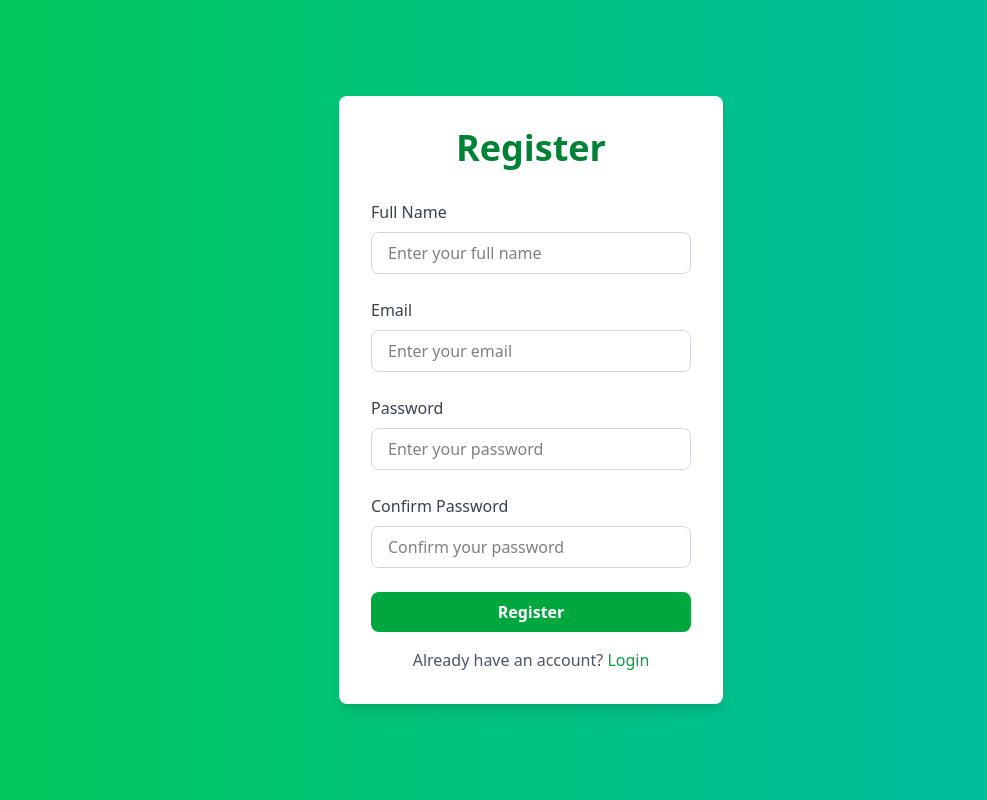
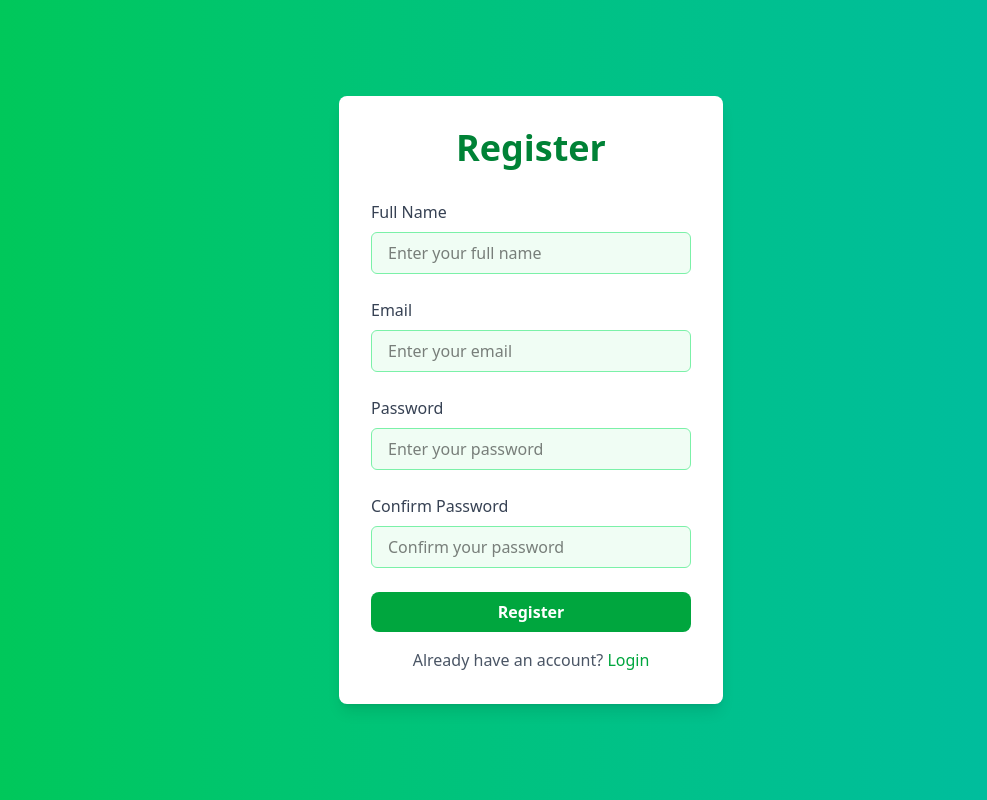
Before and after one commit to documento-teams/webapp, a React app: page /register in a window 1280 px wide. Shown: the whole page, without its empty margins (109-1096 px from the left). Built offline with nearby package versions, Linux system fonts and the light colour scheme; no server answers; the HTML template or start-up script is replaced by a standard one.

Commit message:
feat: integrate Input component in forms and enhance workspace creation flow

```diff
--- a/src/components/form/loginForm/index.jsx
+++ b/src/components/form/loginForm/index.jsx
@@ -1,14 +1,9 @@
-import useLogin from "../../../hooks/useLogin";
+import useLogin from "@/hooks/useLogin";
+import Input from "@/components/common/input";
 
 const LoginForm = () => {
-  const {
-    email,
-    setEmail,
-    password,
-    setPassword,
-    error,
-    handleSubmit,
-  } = useLogin();
+  const { email, setEmail, password, setPassword, error, handleSubmit } =
+    useLogin();
 
   return (
     <div className="flex justify-center items-center h-screen bg-gradient-to-r from-purple-500 to-indigo-500">
@@ -19,33 +14,34 @@ const LoginForm = () => {
         <h2 className="text-4xl font-bold mb-8 text-center text-purple-700">
           Login
         </h2>
-        {error && (
-          <p className="text-red-500 text-center mb-4">{error}</p>
-        )}
+        {error && <p className="text-red-500 text-center mb-4">{error}</p>}
+
         <div className="mb-6">
-          <label className="block text-gray-700 font-medium mb-2">
-            Email
-          </label>
-          <input
+          <Input
+            label="Email"
             type="email"
             placeholder="Enter your email"
-            className="w-full px-4 py-2 border border-gray-300 rounded-lg focus:outline-none focus:ring-2 focus:ring-purple-500 focus:border-transparent"
+            variant="secondary"
+            fullWidth
             value={email}
             onChange={(e) => setEmail(e.target.value)}
+            labelClassName="text-gray-700 font-medium"
           />
         </div>
+
         <div className="mb-6">
-          <label className="block text-gray-700 font-medium mb-2">
-            Password
-          </label>
-          <input
+          <Input
+            label="Password"
             type="password"
             placeholder="Enter your password"
-            className="w-full px-4 py-2 border border-gray-300 rounded-lg focus:outline-none focus:ring-2 focus:ring-purple-500 focus:border-transparent"
+            variant="secondary"
+            fullWidth
             value={password}
             onChange={(e) => setPassword(e.target.value)}
+            labelClassName="text-gray-700 font-medium"
           />
         </div>
+
         <button
           type="submit"
           className="w-full bg-purple-600 text-white font-bold py-2 px-4 rounded-lg hover:bg-purple-700 transition duration-300"
--- a/src/components/form/registerForm/index.jsx
+++ b/src/components/form/registerForm/index.jsx
@@ -1,5 +1,6 @@
 import { useState } from "react";
 import useRegister from "@/hooks/useRegister";
+import Input from "@/components/common/input";
 
 const RegisterForm = () => {
   const { error, handleRegister } = useRegister();
@@ -8,12 +9,14 @@ const RegisterForm = () => {
   const [email, setEmail] = useState("");
   const [password, setPassword] = useState("");
   const [confirmPassword, setConfirmPassword] = useState("");
+  const [passwordError, setPasswordError] = useState("");
 
   const handleSubmit = async (e) => {
     e.preventDefault();
+    setPasswordError("");
 
     if (password !== confirmPassword) {
-      alert("Passwords do not match!");
+      setPasswordError("Passwords do not match!");
       return;
     }
 
@@ -29,57 +32,61 @@ const RegisterForm = () => {
         <h2 className="text-4xl font-bold mb-8 text-center text-green-700">
           Register
         </h2>
-        {error && (
-          <p className="text-red-500 text-center mb-4">{error}</p>
-        )}
+        {error && <p className="text-red-500 text-center mb-4">{error}</p>}
+
         <div className="mb-6">
-          <label className="block text-gray-700 font-medium mb-2">
-            Full Name
-          </label>
-          <input
+          <Input
+            label="Full Name"
             type="text"
             placeholder="Enter your full name"
-            className="w-full px-4 py-2 border border-gray-300 rounded-lg focus:outline-none focus:ring-2 focus:ring-green-500 focus:border-transparent"
+            variant="success"
+            fullWidth
             value={fullname}
             onChange={(e) => setFullname(e.target.value)}
+            labelClassName="text-gray-700 font-medium"
           />
         </div>
+
         <div className="mb-6">
-          <label className="block text-gray-700 font-medium mb-2">
-            Email
-          </label>
-          <input
+          <Input
+            label="Email"
             type="email"
             placeholder="Enter your email"
-            className="w-full px-4 py-2 border border-gray-300 rounded-lg focus:outline-none focus:ring-2 focus:ring-green-500 focus:border-transparent"
+            variant="success"
+            fullWidth
             value={email}
             onChange={(e) => setEmail(e.target.value)}
+            labelClassName="text-gray-700 font-medium"
           />
         </div>
+
         <div className="mb-6">
-          <label className="block text-gray-700 font-medium mb-2">
-            Password
-          </label>
-          <input
+          <Input
+            label="Password"
             type="password"
             placeholder="Enter your password"
-            className="w-full px-4 py-2 border border-gray-300 rounded-lg focus:outline-none focus:ring-2 focus:ring-green-500 focus:border-transparent"
+            variant="success"
+            fullWidth
             value={password}
             onChange={(e) => setPassword(e.target.value)}
+            labelClassName="text-gray-700 font-medium"
           />
         </div>
+
         <div className="mb-6">
-          <label className="block text-gray-700 font-medium mb-2">
-            Confirm Password
-          </label>
-          <input
+          <Input
+            label="Confirm Password"
             type="password"
             placeholder="Confirm your password"
-            className="w-full px-4 py-2 border border-gray-300 rounded-lg focus:outline-none focus:ring-2 focus:ring-green-500 focus:border-transparent"
+            variant="success"
+            fullWidth
             value={confirmPassword}
             onChange={(e) => setConfirmPassword(e.target.value)}
+            error={passwordError}
+            labelClassName="text-gray-700 font-medium"
           />
         </div>
+
         <button
           type="submit"
           className="w-full bg-green-600 text-white font-bold py-2 px-4 rounded-lg hover:bg-green-700 transition duration-300"
--- a/src/components/list/createDocumentForm/index.jsx
+++ b/src/components/list/createDocumentForm/index.jsx
@@ -2,6 +2,7 @@ import { useState } from "react";
 import PropTypes from "prop-types";
 import { useNavigate } from "react-router-dom";
 import Button from "@/components/common/button";
+import Input from "@/components/common/input";
 import useDocument from "@/hooks/useDocument";
 
 const CreateDocumentForm = ({ workspaceId }) => {
@@ -21,7 +22,7 @@ const CreateDocumentForm = ({ workspaceId }) => {
       setIsSubmitting(true);
       const newDocument = await createDocument({
         name: name.trim(),
-        workspaceId: parseInt(workspaceId, 10)
+        workspaceId: parseInt(workspaceId, 10),
       });
 
       navigate(`/documents/${newDocument.id}`);
@@ -41,8 +42,19 @@ const CreateDocumentForm = ({ workspaceId }) => {
         size="sm"
         onClick={() => setIsCreating(true)}
         startIcon={
-          <svg xmlns="http://www.w3.org/2000/svg" className="h-4 w-4" fill="none" viewBox="0 0 24 24" stroke="currentColor">
-            <path strokeLinecap="round" strokeLinejoin="round" strokeWidth={2} d="M12 4v16m8-8H4" />
+          <svg
+            xmlns="http://www.w3.org/2000/svg"
+            className="h-4 w-4"
+            fill="none"
+            viewBox="0 0 24 24"
+            stroke="currentColor"
+          >
+            <path
+              strokeLinecap="round"
+              strokeLinejoin="round"
+              strokeWidth={2}
+              d="M12 4v16m8-8H4"
+            />
           </svg>
         }
       >
@@ -54,15 +66,16 @@ const CreateDocumentForm = ({ workspaceId }) => {
   return (
     <div className="flex items-center gap-2">
       <form onSubmit={handleCreate} className="flex gap-2">
-        <input
+        <Input
           type="text"
           value={name}
           onChange={(e) => setName(e.target.value)}
-          className="input input-bordered input-sm"
+          variant="primary"
           placeholder="Document name"
           required
           disabled={isSubmitting}
           autoFocus
+          inputClassName="input-sm"
         />
         <Button
           type="submit"
@@ -89,7 +102,8 @@ const CreateDocumentForm = ({ workspaceId }) => {
 };
 
 CreateDocumentForm.propTypes = {
-  workspaceId: PropTypes.oneOfType([PropTypes.string, PropTypes.number]).isRequired,
+  workspaceId: PropTypes.oneOfType([PropTypes.string, PropTypes.number])
+    .isRequired,
 };
 
 export default CreateDocumentForm;
--- a/src/components/workspaces/createWorkspaceForm/index.jsx
+++ b/src/components/workspaces/createWorkspaceForm/index.jsx
@@ -1,6 +1,8 @@
 import { useState } from "react";
 import { useNavigate } from "react-router-dom";
 import useWorkspace from "@/hooks/useWorkspace";
+import Input from "@/components/common/input";
+import Button from "@/components/common/button";
 
 const CreateWorkspaceForm = () => {
   const { createWorkspace } = useWorkspace();
@@ -20,13 +22,10 @@ const CreateWorkspaceForm = () => {
 
       const newWorkspace = await createWorkspace(newWorkspaceName.trim());
 
-      console.log("Workspace created, navigating to:", `/workspaces/${newWorkspace.id}`);
-
       navigate(`/workspaces/${newWorkspace.id}`);
 
       setNewWorkspaceName("");
       setIsCreating(false);
-
     } catch (err) {
       console.error("Failed to create workspace:", err);
     } finally {
@@ -36,46 +35,46 @@ const CreateWorkspaceForm = () => {
 
   if (!isCreating) {
     return (
-      <button
-        onClick={() => setIsCreating(true)}
-        className="btn btn-primary btn-sm"
-      >
+      <Button variant="primary" size="sm" onClick={() => setIsCreating(true)}>
         New Workspace
-      </button>
+      </Button>
     );
   }
 
   return (
     <div className="flex items-center gap-2">
       <form onSubmit={handleCreateWorkspace} className="flex gap-2">
-        <input
+        <Input
           type="text"
           value={newWorkspaceName}
           onChange={(e) => setNewWorkspaceName(e.target.value)}
-          className="input input-bordered input-sm"
+          variant="primary"
           placeholder="Workspace name"
           required
           disabled={isSubmitting}
           autoFocus
+          inputClassName="input-sm"
         />
-        <button
+        <Button
           type="submit"
-          className="btn btn-primary btn-sm"
+          variant="primary"
+          size="sm"
           disabled={isSubmitting || !newWorkspaceName.trim()}
         >
           {isSubmitting ? "Creating..." : "Create"}
-        </button>
+        </Button>
       </form>
-      <button
+      <Button
+        variant="ghost"
+        size="sm"
         onClick={() => {
           setIsCreating(false);
           setNewWorkspaceName("");
         }}
-        className="btn btn-ghost btn-sm"
         disabled={isSubmitting}
       >
         Cancel
-      </button>
+      </Button>
     </div>
   );
 };
```
Also changed, not shown: src/components/allDocumentList/index.jsx (+31 -18 lines).
